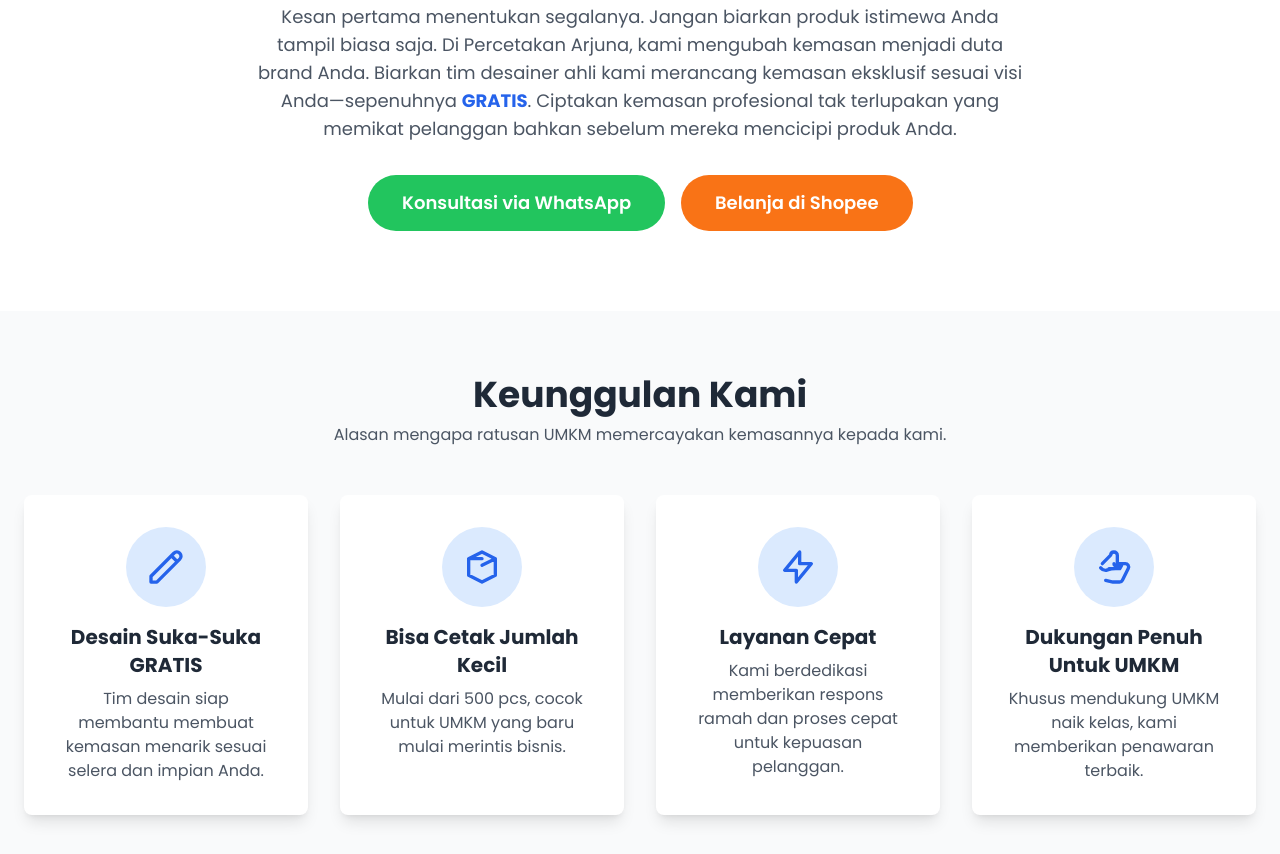
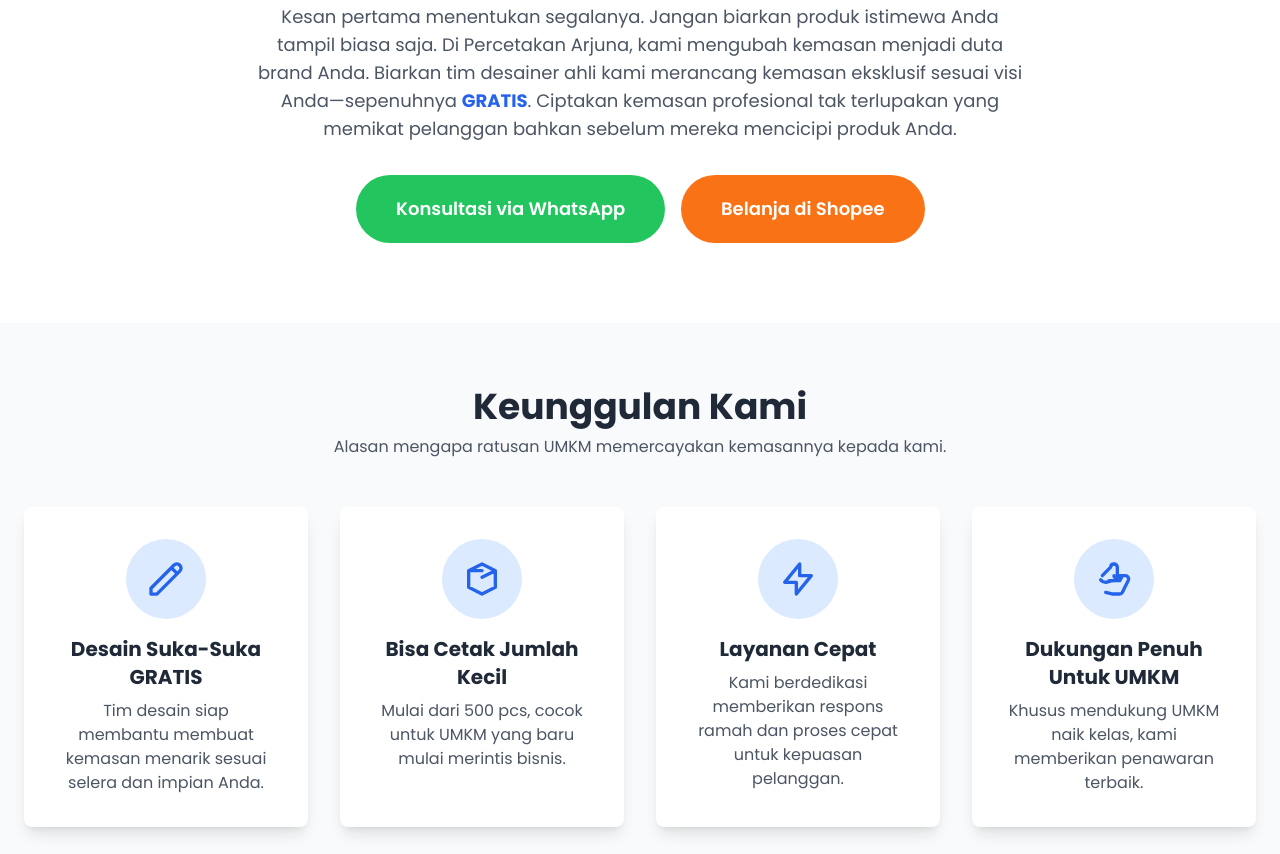
Before and after one commit to zulfazain-byte/Percetakan_Arjuna, a plain HTML site: page index.html in a window 1280 px wide. Shown: the part 1146-2000 px from the top of the page. Drawn offline with nearby package versions, Linux system fonts and the light colour scheme.

Commit message:
Update index.html

```diff
--- a/index.html
+++ b/index.html
@@ -32,11 +32,11 @@
     overflow: hidden;
     /* Efek 3D */
     transform: perspective(1px) translateZ(0);
-    box-shadow: 0 0 1px rgba(0, 0, 0, 0);
+    box-shadow: 0 0 9px rgba(0, 0, 0, 0);
     /* Transisi lebih dinamis */
-    transition: all 0.4s cubic-bezier(0.25, 0.46, 0.45, 0.94);
+    transition: all 0.8s cubic-bezier(0.75, 0.96, 0.95, 1.24);
     /* Menambahkan glow */
-    border: 2px solid transparent;
+    border: 8px solid transparent;
 }
 
 .cta-button:hover,
```
